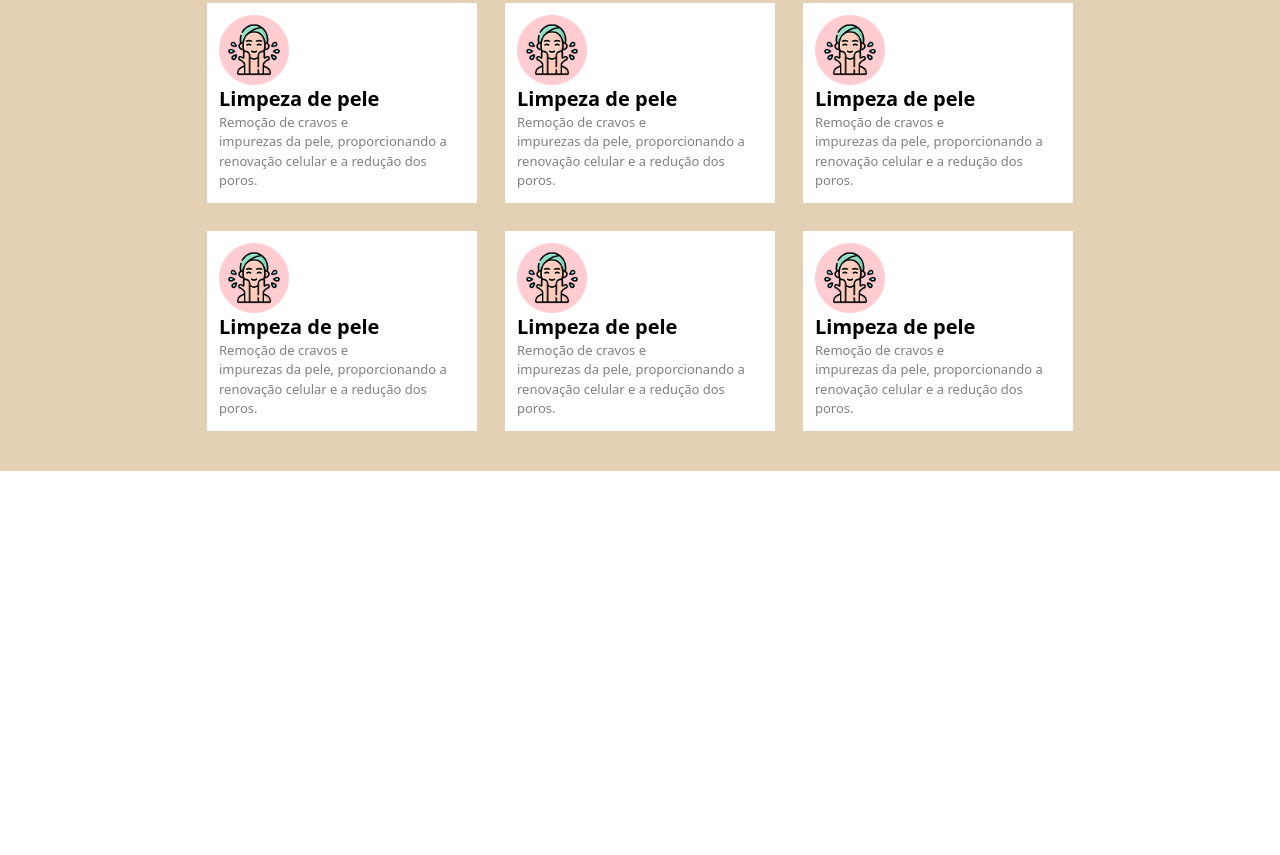
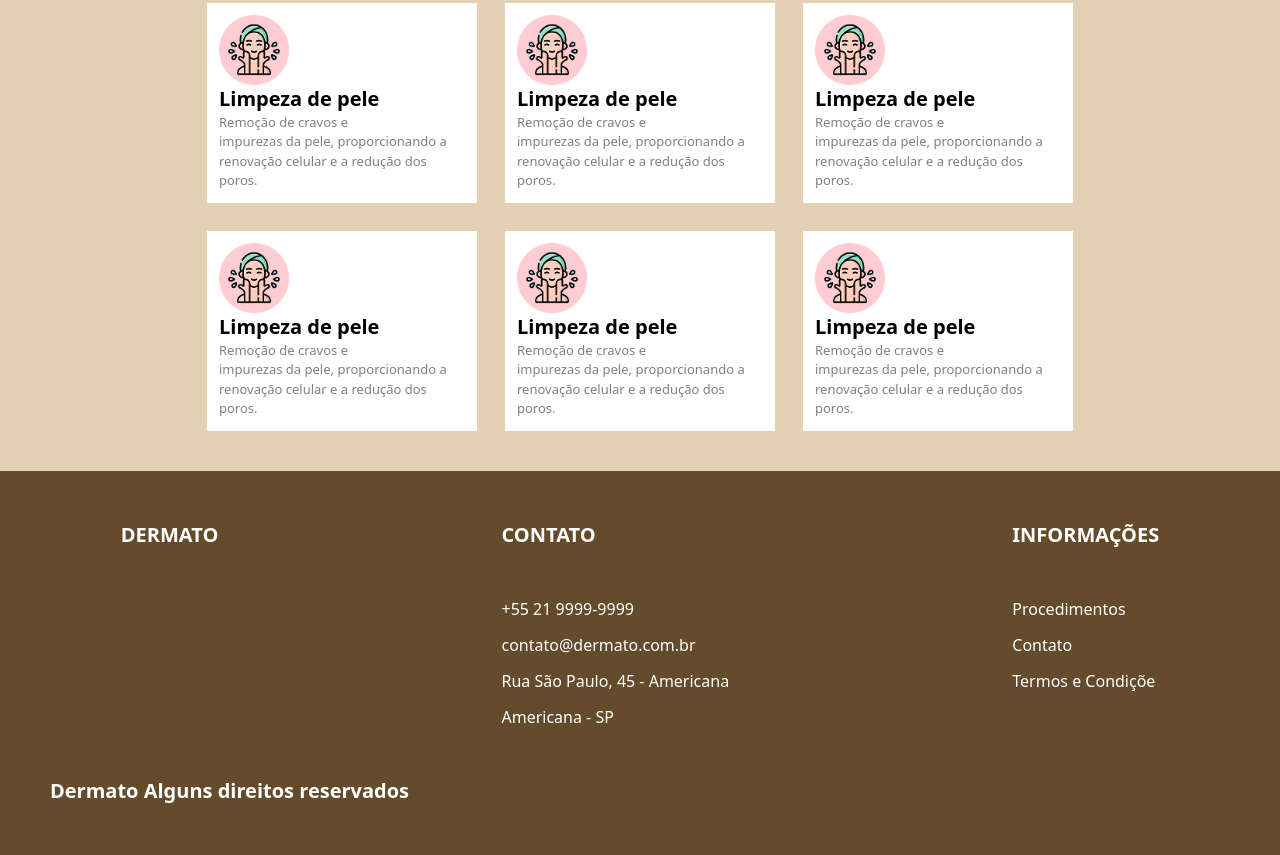
Before and after one commit to nmmm24052-hash/EstetikProject, a website: page src/index.html in a window 1280 px wide. Shown: the part 525-1380 px from the top of the page. Before the commit the page ends 996 px from the top, so only its background shows below. Drawn offline with Linux system fonts and the light colour scheme.

Commit message:
section 2

```diff
--- a/src/index.html
+++ b/src/index.html
@@ -68,7 +68,26 @@
 
             </div>
         </section>
+        <section></section>
     </main>
-
+    <footer class="bg-[#644B2C] p-[50px] w-[100%] text-white list-none">
+        <article class=" flex flex-col  sm:flex-row sm:justify-around">
+<h1 class="font-bold text-xl">DERMATO</h1><br><br>
+<article class="flex flex-col gap-3">
+    <li class="font-bold text-xl">CONTATO</li><br>
+    <li>+55 21 9999-9999</li>
+    <li>contato@dermato.com.br</li>
+    <li>Rua São Paulo, 45 - Americana</li>
+    <li>Americana - SP</li>
+</article><br>
+<article class="flex flex-col gap-3">
+    <li class="font-bold text-xl">INFORMAÇÕES</li><br>
+    <li>Procedimentos</li>
+    <li>Contato</li>
+    <li>Termos e Condiçõe</li>
+</article>
+</article><br><br>
+<p class="font-bold text-xl">Dermato Alguns direitos reservados</p>
+    </footer>
 </body>
 </html>
```
Also changed, not shown: src/output.css.
